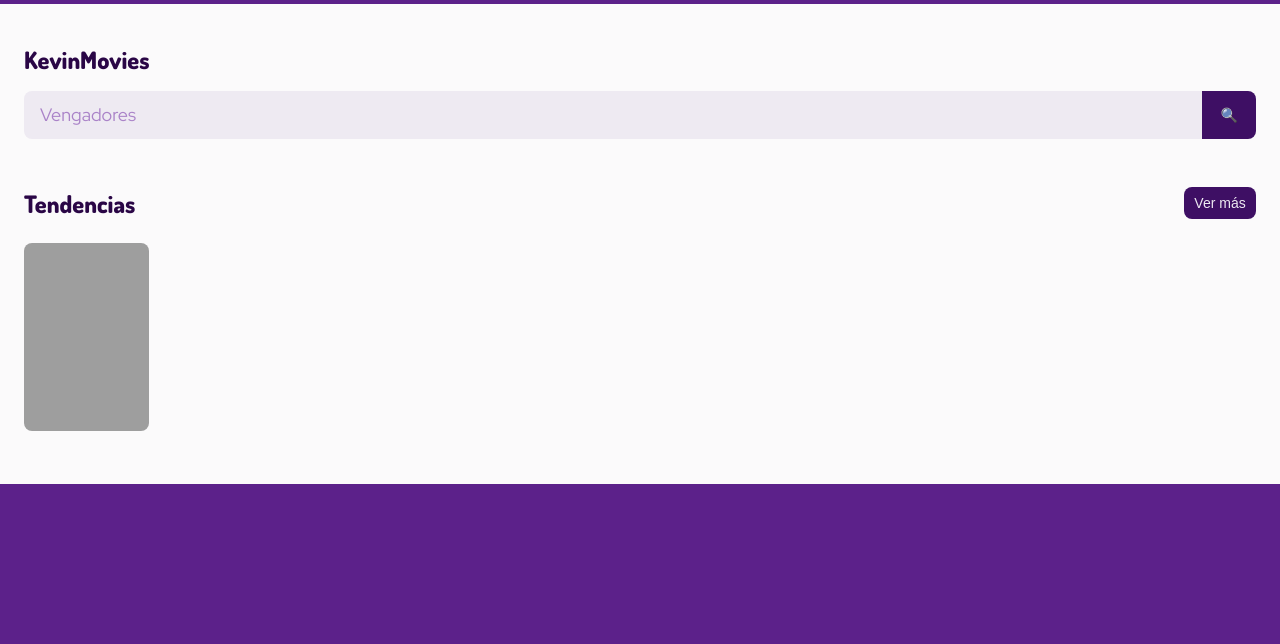
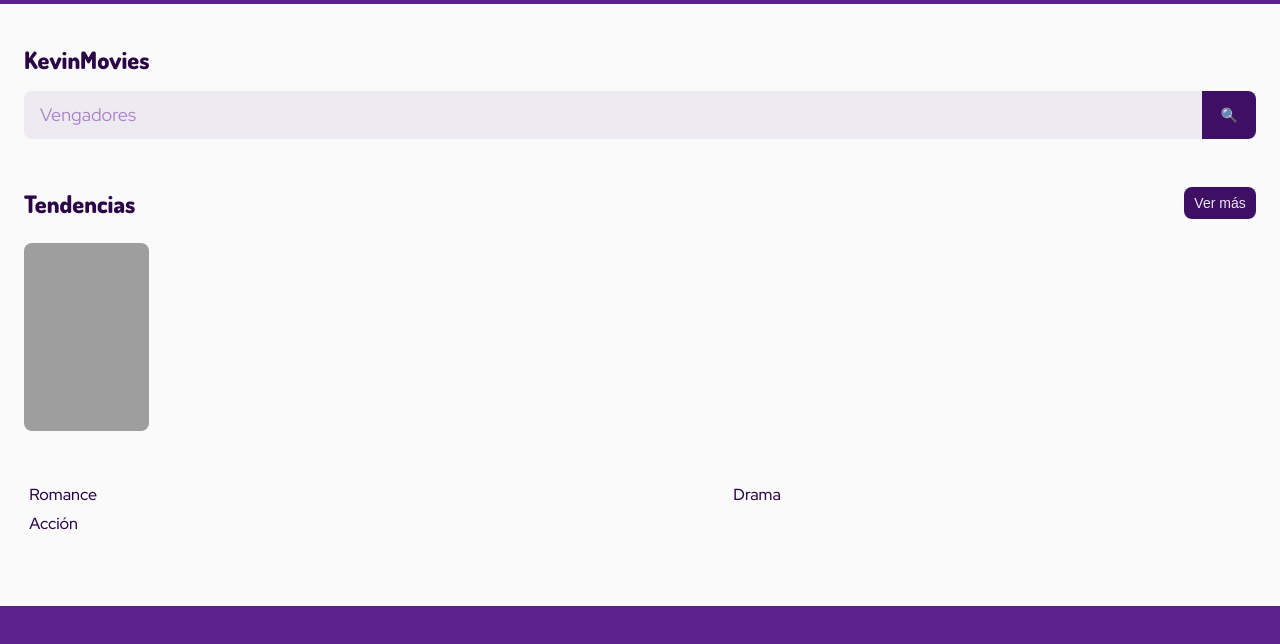
Before and after one commit to Kevin101093/Movies-JavaScript, a website: page src/index.html in a window 1280 px wide. Drawn offline with Linux system fonts and the light colour scheme; grey boxes are pictures that could not be loaded.

Commit message:
Agregando article estático en la primera section

```diff
--- a/src/css/style.css
+++ b/src/css/style.css
@@ -204,6 +204,27 @@ footer {
   min-width: 150px;
   max-width: 150px;
 }
+/* Categories */
+.category-container{
+  width: 45%;
+}
+.category-title {
+  margin-bottom: 8px;
+  cursor: pointer;
+  white-space: nowrap;
+  overflow: hidden;
+  text-overflow: ellipsis;
+}
+.category-title::before {
+  content: '••••';
+  color: transparent;
+  /* TODO: cambiar color por ID de la categoría */
+  background-color: var(--idColor);
+  border-radius: 8px;
+  margin-right: 8px;
+  width: 8px;
+  height: 8px;
+}
 /* Movie Detail */
 .movie-container--loading {
   width: 125px;
@@ -222,7 +243,14 @@ footer {
   max-height: 187.5px;
 }
 /* Generic List (search, trending & category) */
-.movie-img{
+.genericList-container {
+  display: flex;
+  align-items: center;
+  justify-content: space-between;
+  flex-wrap: wrap;
+  padding: 32px 24px;
+}
+.genericList-container .movie-img{
   width: 125px;
   min-width: 125px;
   max-width: 125px;
--- a/src/index.html
+++ b/src/index.html
@@ -36,8 +36,23 @@
             <img src="https://image.tmdb.org/t/p/w300/adOzdWS35KAo21r9R4BuFCkLer6.jpg" class="movie-img" alt="Nombre de la película">
           </div>
      </article>
+     <article class="categoriesPreview-list">
+       <div class="category-container">
+        <h3 id="id28" class="category-title">Romance</h3>
+       </div>
+       <div class="category-container">
+        <h3 id="id28" class="category-title">Drama</h3>
+       </div>
+       <div class="category-container">
+        <h3 id="id28" class="category-title">Acción</h3>
+       </div>
+     </article>
    </section>
-   <section></section>
+   <section id="genericList" class="genericList-container inactive">
+    <!-- <div class="movie-container movie-container--loading"></div>
+    <div class="movie-container movie-container--loading"></div>
+    <div class="movie-container movie-container--loading"></div> -->
+   </section>
    <section></section>
     <script src="./js/main.js"></script>
   </body>
```
